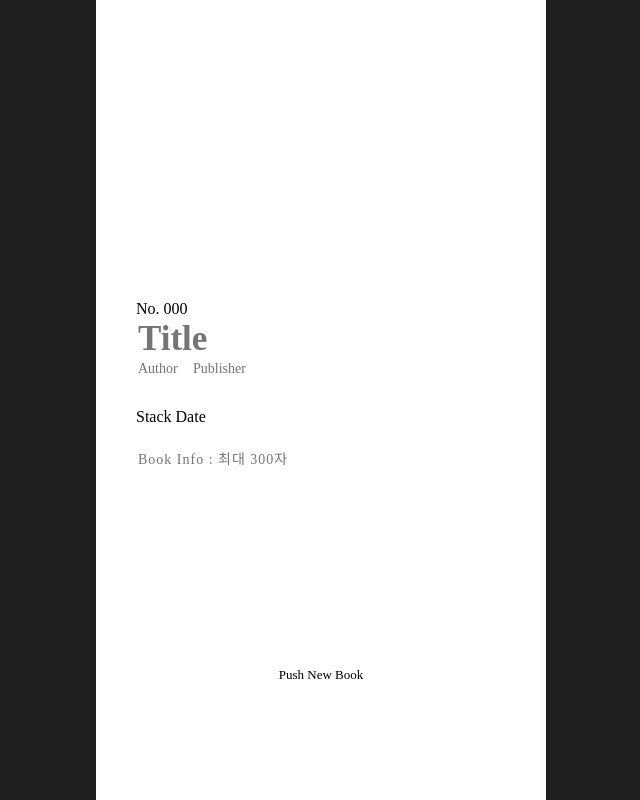
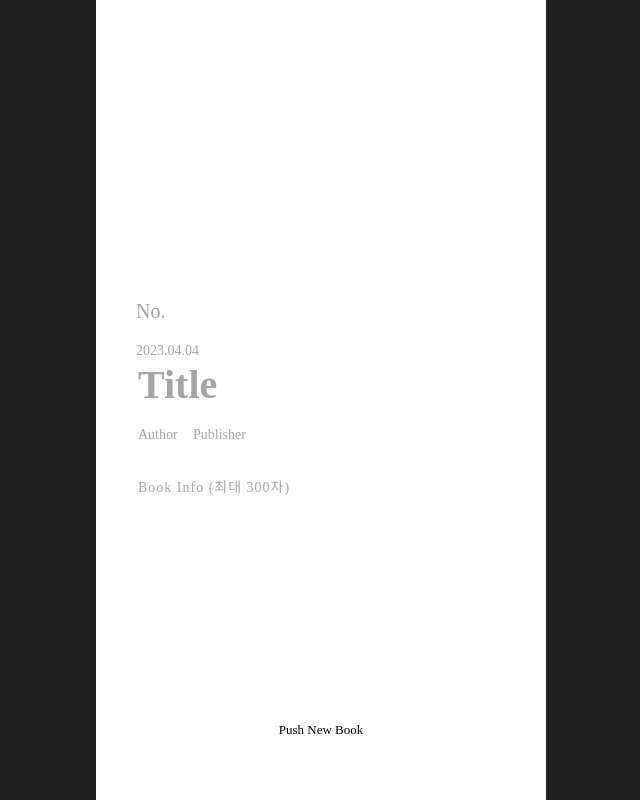
Before and after one commit to MayOwall/BookStack-FE, a Next.js app: page /stack/create in a window 1280 px wide. Shown: the whole page, without its empty margins (319-959 px from the left). Built offline with nearby package versions, Linux system fonts and the light colour scheme.

Commit message:
modify : BookInfoEditor 컴포넌트 구현

```diff
--- a/app/stack/create/page.tsx
+++ b/app/stack/create/page.tsx
@@ -3,7 +3,6 @@ import { useState } from "react";
 import { StackCreateTemplate } from "component";
 
 const initBookInfo = {
-  no: 0,
   title: "",
   author: "",
   publisher: "",
@@ -25,7 +24,15 @@ export default function Create() {
     setBookInfo(() => nextData);
   };
 
+  const handleSubmit = () => {
+    console.log(bookInfo);
+  };
+
   return (
-    <StackCreateTemplate bookInfo={bookInfo} handleBookInfo={handleBookInfo} />
+    <StackCreateTemplate
+      bookInfo={bookInfo}
+      handleBookInfo={handleBookInfo}
+      handleSubmit={handleSubmit}
+    />
   );
 }
--- a/component/index.ts
+++ b/component/index.ts
@@ -13,7 +13,7 @@ import SignupSuccessModal from "./molecule/SignupSuccessModal/SignupSuccessModal
 // organism
 import StackHeader from "./organism/StackHeader/StackHeader";
 import StackList from "./organism/StackList/StackList";
-import BookInfo from "./organism/BookInfo/BookInfo";
+import BookInfoEditor from "./organism/BookInfoEditor/BookInfoEditor";
 import QuoteStack from "./organism/QuoteStack/QuoteStack";
 
 // template
@@ -35,7 +35,7 @@ export {
   SignupSuccessModal,
   StackHeader,
   StackList,
-  BookInfo,
+  BookInfoEditor,
   QuoteStack,
   HomeTemplate,
   SignupTemplate,
--- a/component/organism/BookInfo/BookInfo.styles.ts
+++ /dev/null
@@ -1,115 +0,0 @@
-import styled from "@emotion/styled";
-
-export const Container = styled.form`
-  width: 100%;
-  color: ${({ theme }) => theme.color.darkgray};
-
-  > div:nth-of-type(2) {
-    display: flex;
-    gap: 10px;
-  }
-
-  > div:last-of-type {
-    display: flex;
-    gap: 30px;
-    margin-top: 20px;
-  }
-
-  input,
-  textarea {
-    border: none;
-    outline: none;
-
-    ::placeholder {
-      color: ${({ theme }) => theme.color.lightgray}77;
-    }
-
-    :disabled {
-      background: none;
-      color: inherit;
-    }
-  }
-`;
-
-export const No = styled.div`
-  font: ${({ theme }) => theme.font["medium-light"]};
-  color: ${({ theme }) => theme.color.lightgray};
-  user-select: none;
-`;
-
-export const Title = styled.input`
-  width: 90%;
-  font: ${({ theme }) => theme.font["large-bold"]};
-  font-size: 35px;
-  font-weight: 700;
-  color: ${({ theme }) => theme.color.black};
-`;
-
-export const Author = styled.div`
-  input {
-    width: 100%;
-    font: ${({ theme }) => theme.font["small-light"]};
-    color: inherit;
-  }
-`;
-
-export const DummyAuthor = styled.div`
-  min-width: 40px;
-  max-width: 200px;
-  font: ${({ theme }) => theme.font["small-light"]};
-  position: fixed;
-  bottom: 0;
-  left: 0;
-  visibility: hidden;
-`;
-
-export const Publisher = styled.div`
-  input {
-    width: 100%;
-    font: ${({ theme }) => theme.font["small-light"]};
-    color: inherit;
-  }
-`;
-
-export const DummyPublisher = styled.div`
-  min-width: 50px;
-  max-width: 200px;
-  font: ${({ theme }) => theme.font["small-light"]};
-  position: fixed;
-  bottom: 0;
-  left: 0;
-  visibility: hidden;
-`;
-
-export const Date = styled.div`
-  margin-top: 30px;
-  color: inherit;
-  user-select: none;
-
-  div {
-    font: ${({ theme }) => theme.font["small-bold"]};
-    font-size: 16px;
-    font-weight: 500;
-  }
-  div:last-of-type {
-    font: ${({ theme }) => theme.font["small-light"]};
-    font-size: 16px;
-  }
-`;
-
-export const Detail = styled.textarea`
-  font: ${({ theme }) => theme.font["small-light"]};
-  letter-spacing: 1px;
-  flex-grow: 1;
-  resize: none;
-  color: ${({ theme }) => theme.color.darkgray};
-`;
-
-export const Img = styled.div`
-  flex-shrink: 0;
-  height: 130px;
-  aspect-ratio: 1 / 1.4;
-  border: 1px dashed ${({ theme }) => theme.color.lightgray};
-  border-radius: 10px;
-  visibility: hidden;
-`;
--- /dev/null
+++ b/component/organism/BookInfoEditor/BookInfoEditor.styles.ts
@@ -0,0 +1,101 @@
+import styled from "@emotion/styled";
+
+export const Container = styled.form`
+  position: relative;
+  width: 100%;
+  color: ${({ theme }) => theme.color[2]};
+
+  input,
+  textarea {
+    border: none;
+    outline: none;
+    color: ${({ theme }) => theme.color[3]};
+
+    ::-webkit-scrollbar {
+      display: none;
+    }
+    ::placeholder {
+      color: ${({ theme }) => theme.color[2]};
+    }
+  }
+`;
+
+export const No = styled.div`
+  margin-bottom: 20px;
+  font: ${({ theme }) => theme.font["large-light"]};
+  color: ${({ theme }) => theme.color[2]};
+  user-select: none;
+`;
+
+export const Date = styled.div`
+  font: ${({ theme }) => theme.font["small-light"]};
+`;
+
+export const Title = styled.textarea`
+  width: 95%;
+  font: ${({ theme }) => theme.font["xxlarge-bold"]};
+  color: ${({ theme }) => theme.color[4]} !important;
+  word-break: break-all;
+  resize: none;
+
+  ::placeholder {
+    font: ${({ theme }) => theme.font["xxlarge-bold"]};
+    color: ${({ theme }) => theme.color[3]};
+  }
+`;
+
+export const DummyTitle = styled.div`
+  position: absolute;
+  width: 97%;
+  min-height: 60px;
+  font: ${({ theme }) => theme.font["xxlarge-bold"]};
+  word-break: break-all;
+  visibility: hidden;
+`;
+
+export const AuthPublishContainer = styled.div`
+  display: flex;
+  gap: 10px;
+  flex-wrap: wrap;
+  margin-bottom: 30px;
+`;
+
+export const Author = styled.div`
+  input {
+    width: 100%;
+    font: ${({ theme }) => theme.font["small-light"]};
+  }
+`;
+
+export const DummyAuthor = styled.div`
+  min-width: 40px;
+  font: ${({ theme }) => theme.font["small-light"]};
+  position: fixed;
+  visibility: hidden;
+`;
+
+export const Publisher = styled.div`
+  input {
+    width: 100%;
+    font: ${({ theme }) => theme.font["small-light"]};
+    color: inherit;
+  }
+`;
+
+export const DummyPublisher = styled.div`
+  min-width: 60px;
+  max-width: 200px;
+  border: 1px solid;
+  font: ${({ theme }) => theme.font["small-light"]};
+  position: fixed;
+  visibility: hidden;
+`;
+
+export const Detail = styled.textarea`
+  width: 100%;
+  height: 150px;
+  font: ${({ theme }) => theme.font["small-light"]};
+  letter-spacing: 1px;
+  flex-grow: 1;
+  resize: none;
+`;
--- a/component/organism/BookInfo/BookInfo.tsx
+++ b/component/organism/BookInfoEditor/BookInfoEditor.tsx
@@ -1,30 +1,27 @@
 import { useState, useRef, useEffect } from "react";
-import { render } from "react-dom";
-import * as S from "./BookInfo.styles";
+import { dateFormatter } from "hooks";
+import { IBookInfoProps } from "type";
+import * as S from "./BookInfoEditor.styles";
 
-interface IBookInfoProps {
-  bookInfo: {
-    no: number;
-    title: string;
-    author: string;
-    publisher: string;
-    date: string;
-    detail: string;
-  };
-  handleBookInfo: (
-    type: "title" | "author" | "publisher" | "date" | "detail",
-    v: string
-  ) => void;
-}
-
-function BookInfo({ bookInfo, handleBookInfo }: IBookInfoProps) {
+function BookInfoEditor({ bookInfo, handleBookInfo }: IBookInfoProps) {
   const { no, title, author, publisher, date, detail } = bookInfo;
 
+  const titleRef = useRef<HTMLDivElement | null>(null);
   const authorRef = useRef<HTMLDivElement | null>(null);
   const publisherRef = useRef<HTMLDivElement | null>(null);
+  const [titleStyle, setTitleStyle] = useState<any>({});
   const [authorStyle, setAuthorStyle] = useState<any>({});
   const [publisherStyle, setPublisherStyle] = useState<any>({});
 
+  useEffect(() => {
+    if (titleRef.current) {
+      const { offsetHeight } = titleRef.current;
+      const nextData = {
+        height: `${offsetHeight}px`,
+      };
+      setTitleStyle(() => nextData);
+    }
+  }, [title]);
   useEffect(() => {
     if (authorRef.current) {
       const { offsetWidth } = authorRef.current.children[1] as HTMLDivElement;
@@ -50,18 +47,23 @@ function BookInfo({ bookInfo, handleBookInfo }: IBookInfoProps) {
 
   return (
     <S.Container>
-      <S.No>No. {no.toString().padStart(3, "0")}</S.No>
+      <S.No>No. {no ? no.toString().padStart(3, "0") : ""}</S.No>
+      <S.Date>{date ? date : dateFormatter(new Date())}</S.Date>
       <S.Title
         value={title}
         onChange={(e) => handleBookInfo("title", e.target.value)}
         placeholder="Title"
+        maxLength={30}
+        style={titleStyle}
       />
-      <div>
+      <S.DummyTitle ref={titleRef}>{title}</S.DummyTitle>
+      <S.AuthPublishContainer>
         <S.Author ref={authorRef} style={authorStyle}>
           <input
             value={author}
             onChange={(e) => handleBookInfo("author", e.target.value)}
             placeholder="Author"
+            maxLength={30}
           />
           <S.DummyAuthor className="dummy">{author}</S.DummyAuthor>
         </S.Author>
@@ -71,25 +73,19 @@ function BookInfo({ bookInfo, handleBookInfo }: IBookInfoProps) {
             value={publisher}
             onChange={(e) => handleBookInfo("publisher", e.target.value)}
             placeholder="Publisher"
+            maxLength={20}
           />
           <S.DummyPublisher>{publisher}</S.DummyPublisher>
         </S.Publisher>
-      </div>
-      <S.Date>
-        <div>Stack Date</div>
-        <div>{date}</div>
-      </S.Date>
-      <div>
-        <S.Detail
-          value={detail}
-          onChange={(e) => handleBookInfo("detail", e.target.value)}
-          placeholder="Book Info : 최대 300자"
-          maxLength={300}
-        />
-        <S.Img></S.Img>
-      </div>
+      </S.AuthPublishContainer>
+      <S.Detail
+        value={detail}
+        onChange={(e) => handleBookInfo("detail", e.target.value)}
+        placeholder="Book Info (최대 300자)"
+        maxLength={300}
+      />
     </S.Container>
   );
 }
 
-export default BookInfo;
+export default BookInfoEditor;
--- a/component/template/StackCreate/StackCreate.tsx
+++ b/component/template/StackCreate/StackCreate.tsx
@@ -1,4 +1,4 @@
-import { BookInfo, RoundButton } from "component";
+import { BookInfoEditor, RoundButton } from "component";
 import { IStackCreateTemplateProps } from "type";
 import * as S from "./StackCreate.styles";
 
@@ -10,7 +10,7 @@ function StackCreateTemplate({
     <S.Container>
       <S.CoverContainer></S.CoverContainer>
       <S.BookInfoContainer>
-        <BookInfo bookInfo={bookInfo} handleBookInfo={handleBookInfo} />
+        <BookInfoEditor bookInfo={bookInfo} handleBookInfo={handleBookInfo} />
         <RoundButton type="fill" onClick={() => {}} height="60px">
           Push New Book
         </RoundButton>
--- a/type/component/template.d.ts
+++ b/type/component/template.d.ts
@@ -60,7 +60,7 @@ interface IStackDetailTemplateProps {
 
 interface IStackCreateTemplateProps {
   bookInfo: {
-    no: number;
+    no?: number;
     title: string;
     author: string;
     publisher: string;
@@ -71,6 +71,7 @@ interface IStackCreateTemplateProps {
     type: "title" | "author" | "publisher" | "date" | "detail",
     v: string
   ) => void;
+  handleSubmit: () => void;
 }
 
 export type {
--- a/type/index.ts
+++ b/type/index.ts
@@ -19,6 +19,7 @@ import {
   IStackHeaderProps,
   IStackListProps,
   IQuoteStackProps,
+  IBookInfoProps,
 } from "./component/organsim";
 
 import {
@@ -45,6 +46,7 @@ export type {
   IStackHeaderProps,
   IStackListProps,
   StackHeaderData,
+  IBookInfoProps,
   ISignupTemplateProps,
   ISigninTemplateProps,
   INumericalDataProps,
```
Also changed, not shown: type/component/organsim.d.ts (+15 -0 lines).
